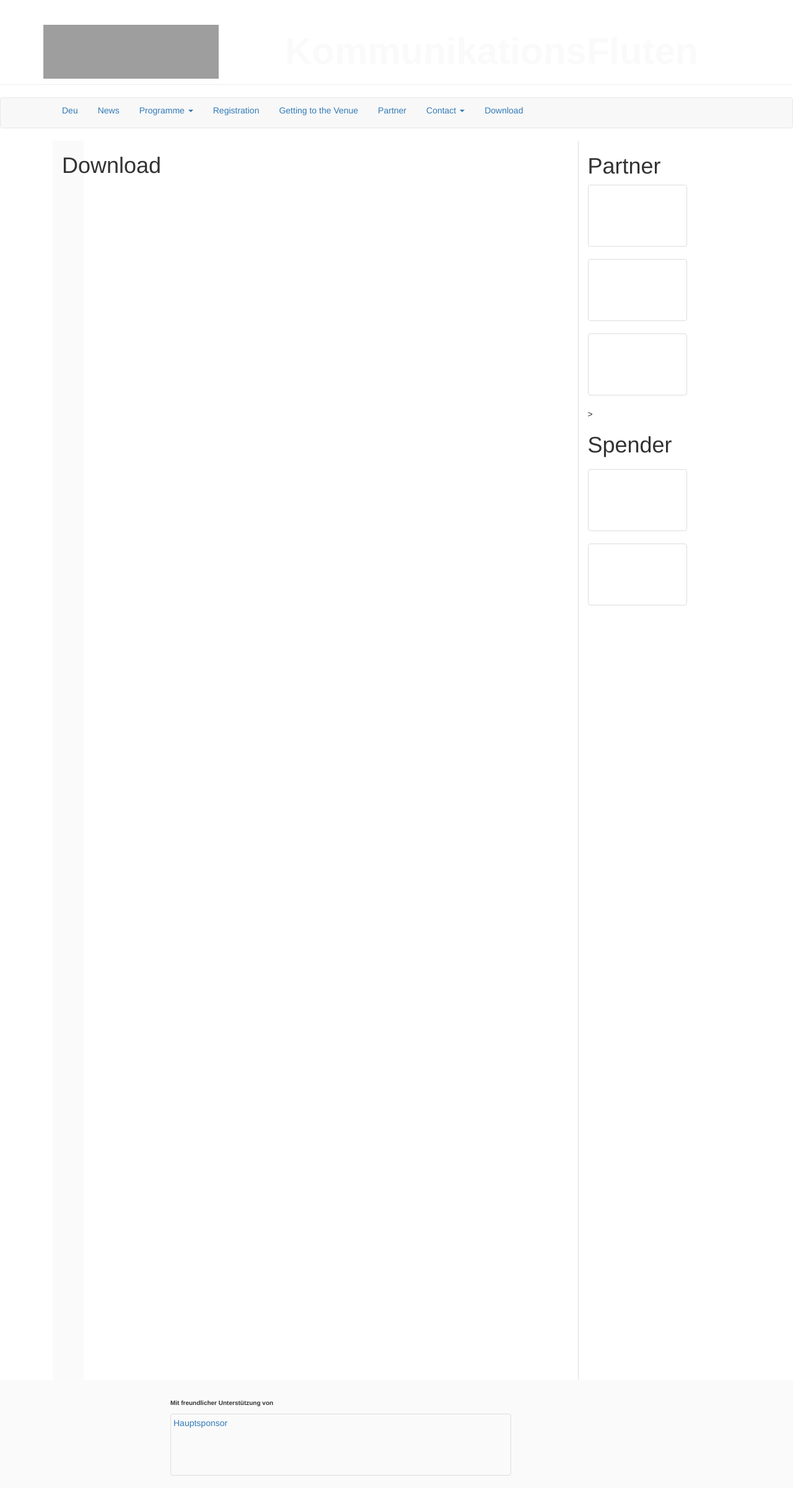
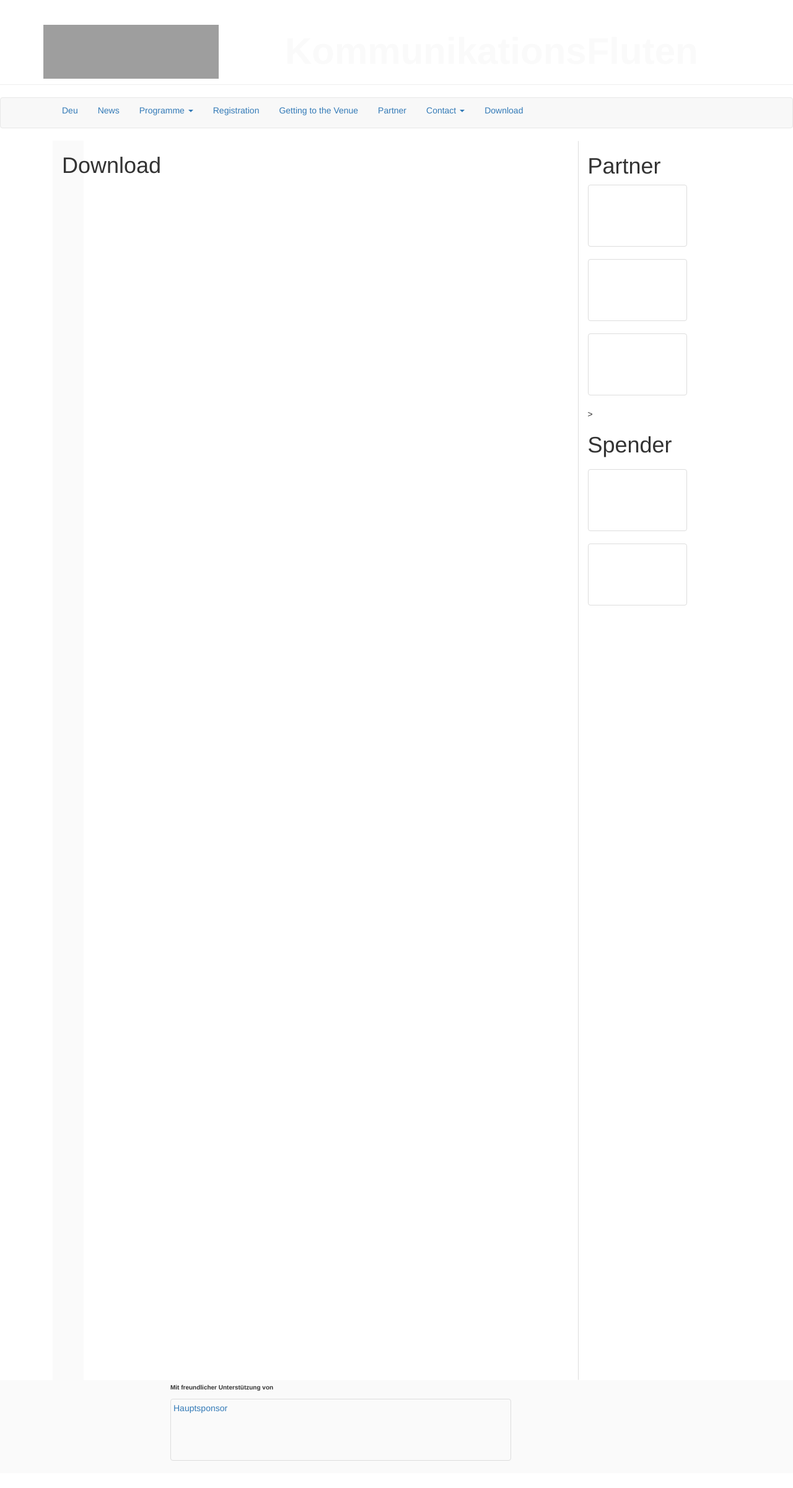
Before and after one commit to susedev/test, a Jekyll site: the page built from download.html, in a window 1280 px wide. Shown: the whole page at 62% size. Built offline with Jekyll 4.4.1, drawn with Linux system fonts in a browser that asks for light colours; nearby versions of some CDN libraries; after the commit the page ends 2377 px from its top, so only the background shows below that; grey boxes are pictures that could not be loaded.

Commit message:
Update page.html

```diff
--- a/_layouts/page.html
+++ b/_layouts/page.html
@@ -39,7 +39,7 @@ layout: base
 
     </div>
     <div class="col-md-6">
-      <p style="margin-top: 30px; font-weight:bold; font-size:10px; "><span style="color=#336699;"> Mit freundlicher Unterstützung von </span></p>
+      <p><span style="color=#336699; margin-top: 30px; font-weight:bold; font-size:10px; "> Mit freundlicher Unterstützung von </span></p>
       <p><a class="thumbnail" href="#" style="background-color:#FAFAFA; width: 550px; height: 100px;">Hauptsponsor</a></p>
     </div>
     <div class="col-md-1">
```
